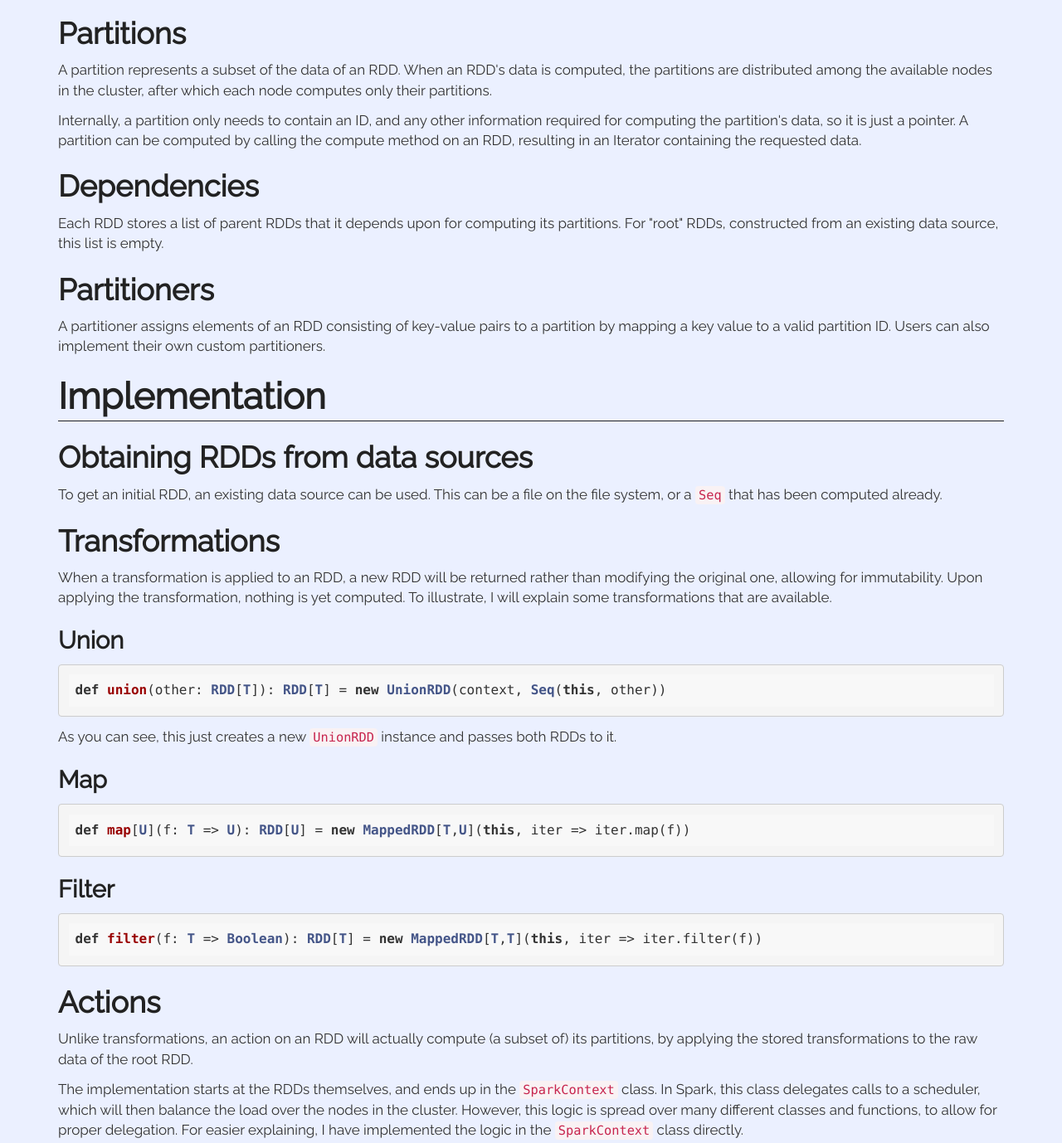
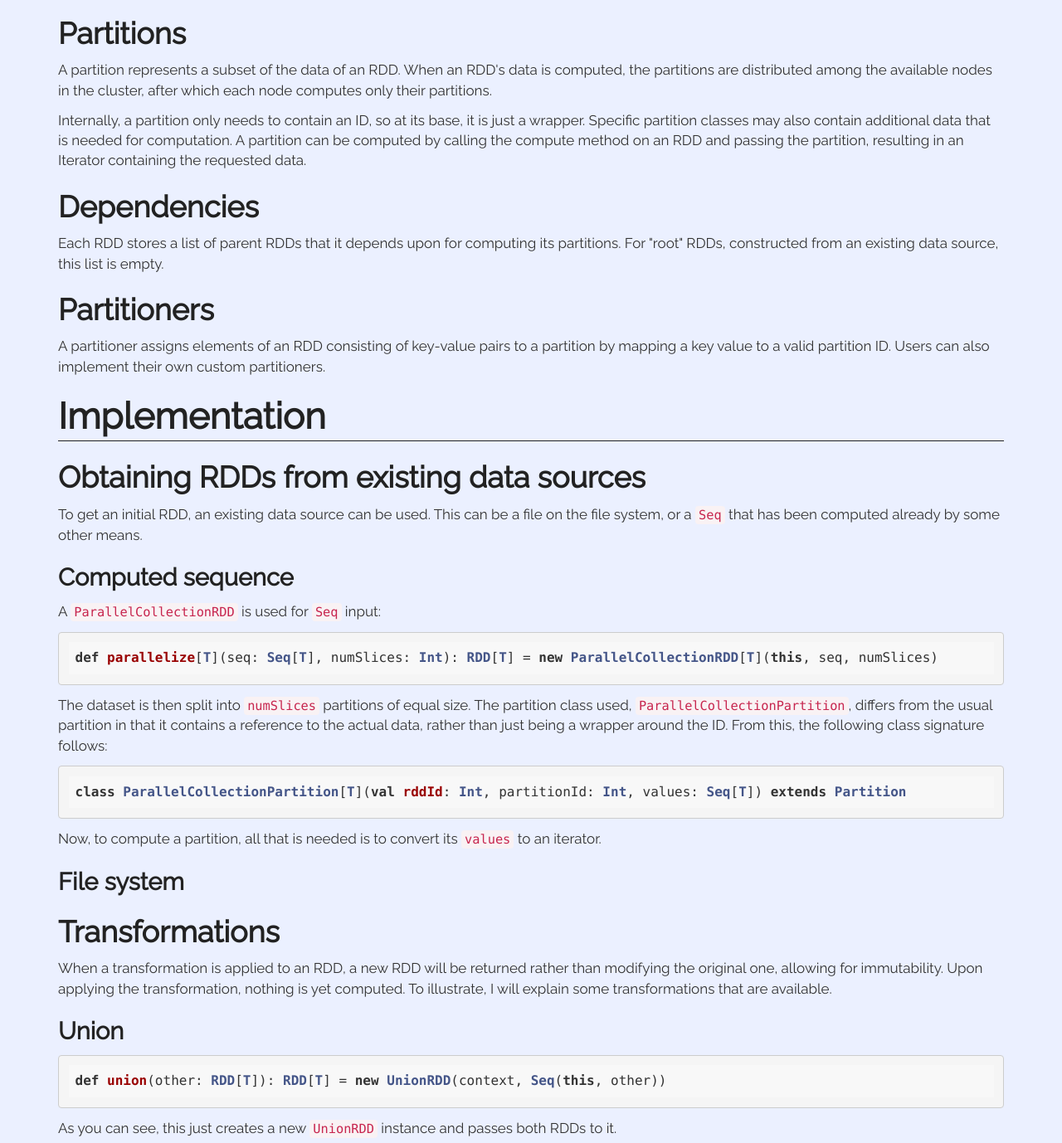
Before and after one commit to bvangraafeiland/spark-decoded, a website: page index.html in a window 1280 px wide. Shown: the part 1383-2761 px from the top of the page at 83% size. Drawn offline with Linux system fonts and the light colour scheme; a web font is replaced by a local one.

Commit message:
tweak header gradient, update partition explanation, add pre-computed sequences part

```diff
--- a/index.html
+++ b/index.html
@@ -53,7 +53,7 @@
 
         <h2>Partitions</h2>
         <p>A partition represents a subset of the data of an RDD. When an RDD's data is computed, the partitions are distributed among the available nodes in the cluster, after which each node computes only their partitions.</p>
-        <p>Internally, a partition only needs to contain an ID, and any other information required for computing the partition's data, so it is just a pointer. A partition can be computed by calling the compute method on an RDD, resulting in an Iterator containing the requested data.</p>
+        <p>Internally, a partition only needs to contain an ID, so at its base, it is just a wrapper. Specific partition classes may also contain additional data that is needed for computation. A partition can be computed by calling the compute method on an RDD and passing the partition, resulting in an Iterator containing the requested data.</p>
 
         <h2>Dependencies</h2>
         <p>Each RDD stores a list of parent RDDs that it depends upon for computing its partitions. For "root" RDDs, constructed from an existing data source, this list is empty.</p>
@@ -66,8 +66,17 @@
     <section id="implementation">
         <h1>Implementation</h1>
 
-        <h2>Obtaining RDDs from data sources</h2>
-        <p>To get an initial RDD, an existing data source can be used. This can be a file on the file system, or a <code>Seq</code> that has been computed already.</p>
+        <h2>Obtaining RDDs from existing data sources</h2>
+        <p>To get an initial RDD, an existing data source can be used. This can be a file on the file system, or a <code>Seq</code> that has been computed already by some other means.</p>
+
+        <h3>Computed sequence</h3>
+        <p>A <code>ParallelCollectionRDD</code> is used for <code>Seq</code> input:</p>
+        <pre><code class="scala">def parallelize[T](seq: Seq[T], numSlices: Int): RDD[T] = new ParallelCollectionRDD[T](this, seq, numSlices)</code></pre>
+        <p>The dataset is then split into <code>numSlices</code> partitions of equal size. The partition class used, <code>ParallelCollectionPartition</code>, differs from the usual partition in that it contains a reference to the actual data, rather than just being a wrapper around the ID. From this, the following class signature follows:</p>
+        <pre><code class="scala">class ParallelCollectionPartition[T](val rddId: Int, partitionId: Int, values: Seq[T]) extends Partition </code></pre>
+        <p>Now, to compute a partition, all that is needed is to convert its <code>values</code> to an iterator.</p>
+
+        <h3>File system</h3>
 
         <h2>Transformations</h2>
         <p>When a transformation is applied to an RDD, a new RDD will be returned rather than modifying the original one, allowing for immutability. Upon applying the transformation, nothing is yet computed. To illustrate, I will explain some transformations that are available.
--- a/less/main.less
+++ b/less/main.less
@@ -12,7 +12,7 @@
 @headings-color: @gray-darker;
 
 .jumbotron {
-    background: linear-gradient(to bottom right, #84FF00, #044CBF);
+    background: linear-gradient(to bottom right, #84FF00, @brand-primary 85%);
     font-family: 'Droid Serif', @font-family-serif;
 }
 
```
Also changed, not shown: gulpfile.js (+0 -11 lines), css/main.css.
